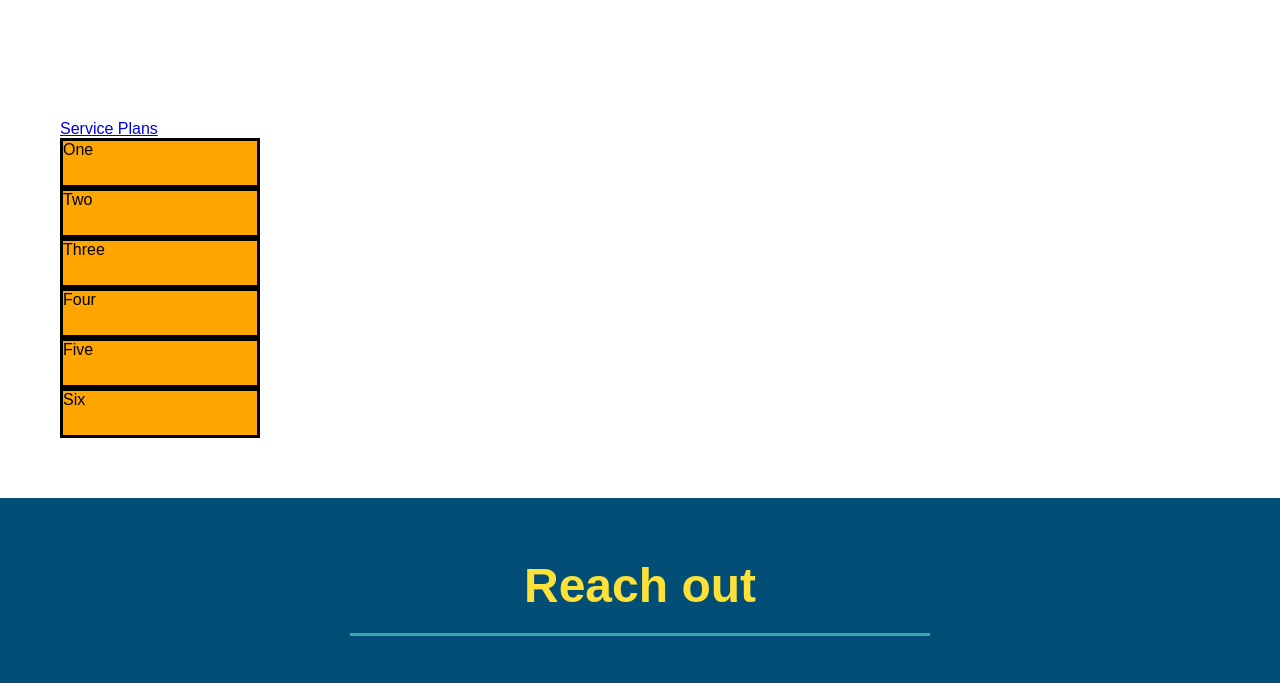
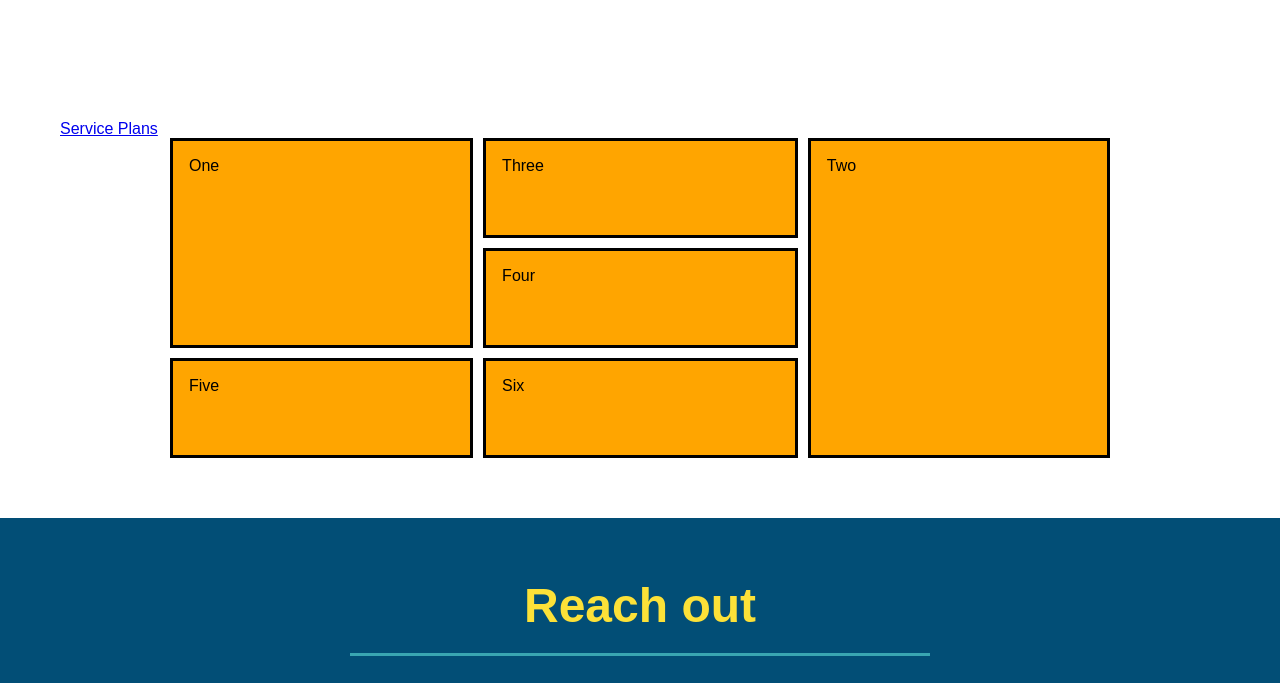
Before and after one commit to Daylan-lewandowski/run-buddy, a plain HTML site: page index1.html in a window 1280 px wide. Shown: the part 2880-3563 px from the top of the page. Drawn offline with Linux system fonts and the light colour scheme; grey boxes are pictures that could not be loaded.

Commit message:
example grid

```diff
--- a/assets/css/style.css
+++ b/assets/css/style.css
@@ -292,17 +292,30 @@ h3 {
 .flex-row {
     display: flex;
 }
+/*GRID CONTAINER*/
 .service-grid-container {
+    max-width: 940px;
+    margin: 0 auto;
     display: grid;
+    grid-template-columns: repeat (3 ,1fr);
+    grid-template-rows: repeat(3, 100px);
+    grid-gap: 10px;
 }
 .service-grid-item {
-    width: 200px;
-    height: 50px;
     background-color: orange;
     border: solid;
+    padding: 1em;
     color: black;
 }
-
+.box1 {
+    grid-column: 1/2;
+    grid-row: 1/3;
+}
+.box2 {
+    grid-column: 3/4;
+    grid-row: 1/-1;
+}
+/*MEDIA QUERIES*/
 @media screen and (max-width: 980px) {
     header {
       padding-bottom: 0;
--- a/index1.html
+++ b/index1.html
@@ -197,12 +197,12 @@
         <section id="service-plans" class="services">
             <a href="#service-plans">Service Plans</a>
             <div class="service-grid-container">
-                <div class="service-grid-item">One</div>
-                <div class="service-grid-item">Two</div>
-                <div class="service-grid-item">Three</div>
-                <div class="service-grid-item"> Four</div>
-                <div class="service-grid-item">Five</div>
-                <div class="service-grid-item">Six</div>
+                <div class="service-grid-item box1">One</div>
+                <div class="service-grid-item box2">Two</div>
+                <div class="service-grid-item box3">Three</div>
+                <div class="service-grid-item box4"> Four</div>
+                <div class="service-grid-item box5">Five</div>
+                <div class="service-grid-item box6">Six</div>
             </div>
 
         </section>
```
